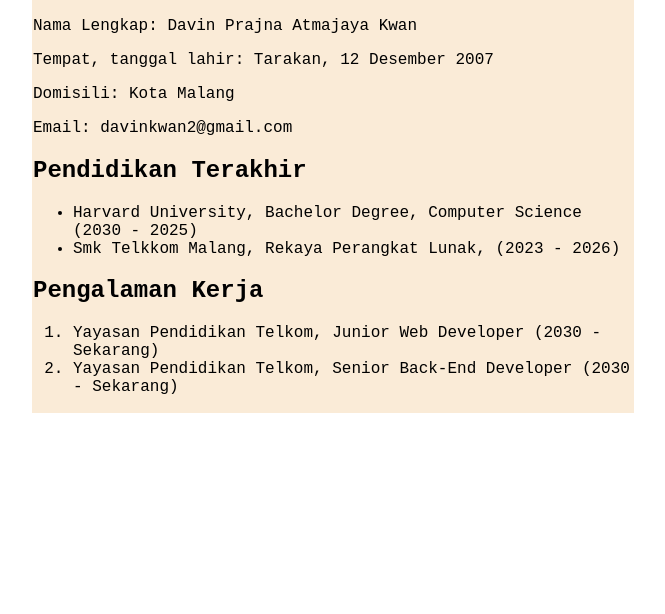
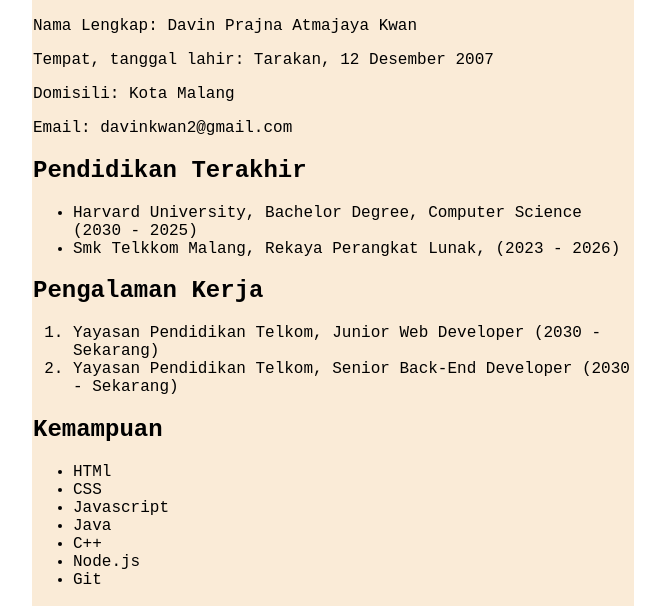
Before and after one commit to DK2121207/biodata, a plain HTML site: page index.html in a window 1280 px wide. Shown: the part 559-1173 px from the top of the page, without its empty margins (307-972 px from the left). Before the commit the page ends 980 px from the top, so only its background shows below. Drawn offline with Linux system fonts and the light colour scheme.

Commit message:
menambahkan kemampuan/skill

```diff
--- a/index.html
+++ b/index.html
@@ -28,6 +28,17 @@
             <li>Yayasan Pendidikan Telkom, Junior Web Developer (2030 - Sekarang)</li>
             <li>Yayasan Pendidikan Telkom, Senior Back-End Developer (2030 - Sekarang)</li>
         </ol>
+
+        <h2>Kemampuan</h2>
+        <ul>
+            <li>HTMl</li>
+            <li>CSS</li>
+            <li>Javascript</li>
+            <li>Java</li>
+            <li>C++</li>
+            <li>Node.js</li>
+            <li>Git</li>
+        </ul>
     </div>
 </body>
 </html>
```
